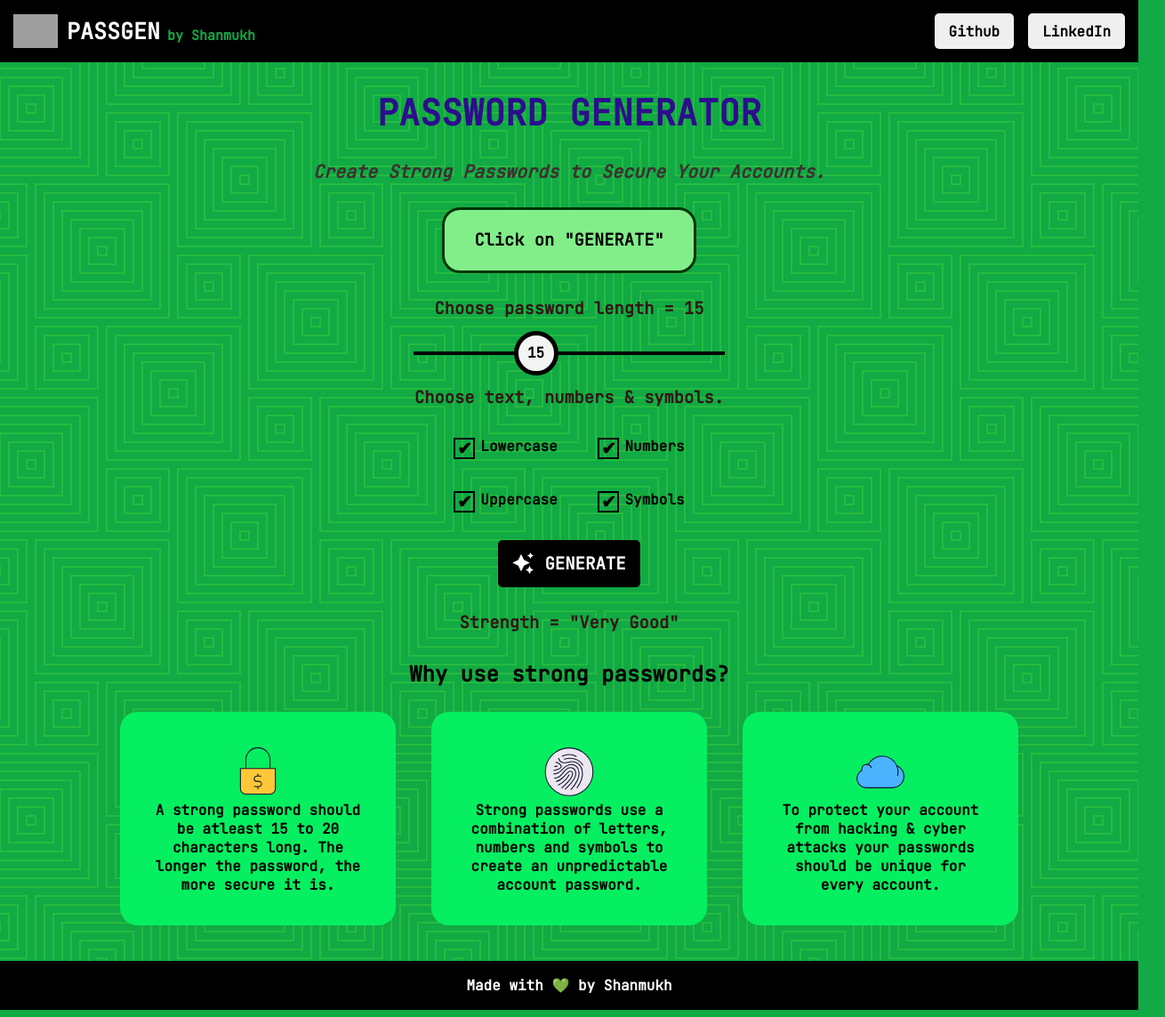
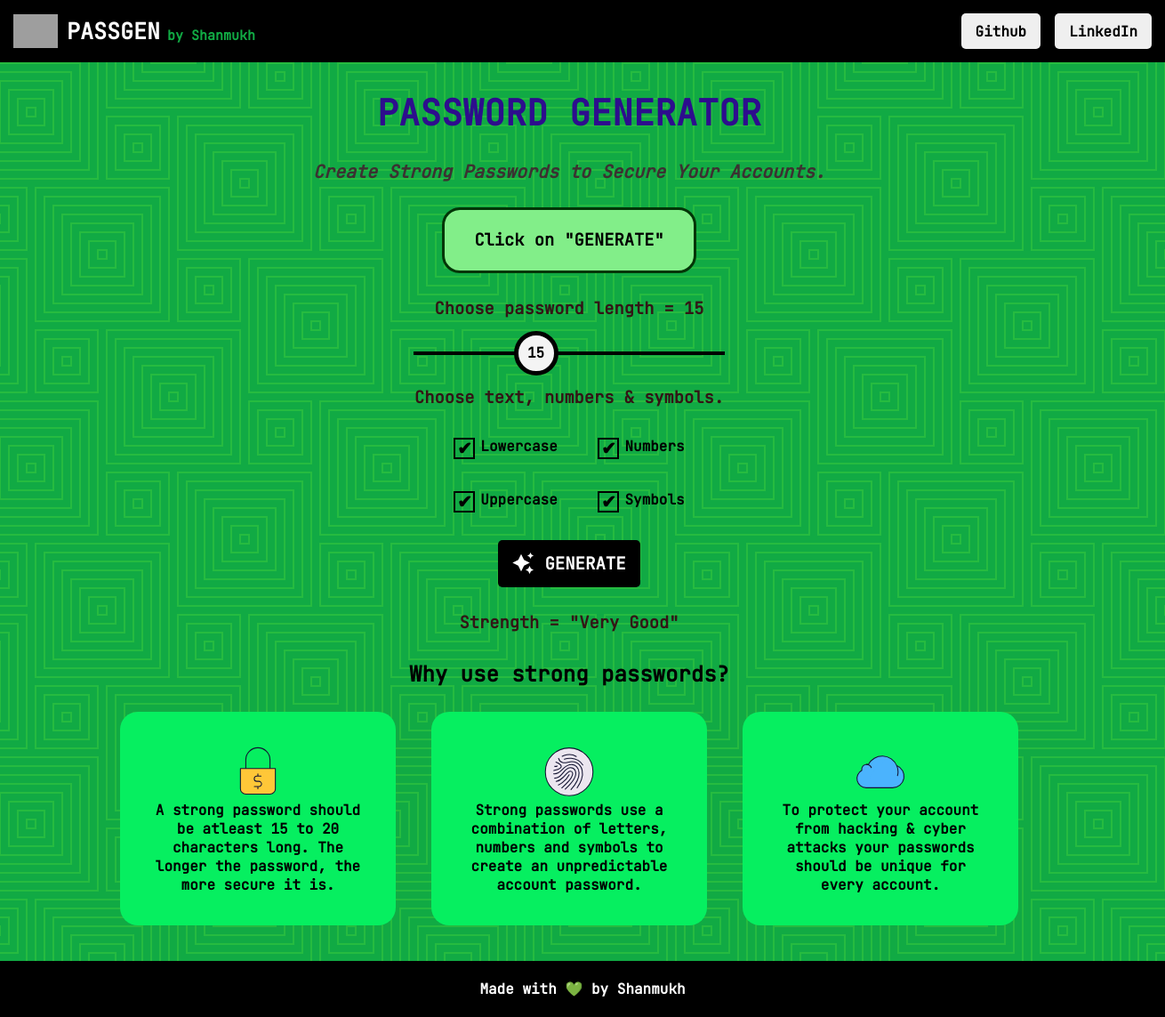
Before and after one commit to Shanmukh025/PassGen, a React (Vite) app: page / in a window 1280 px wide. Shown: the whole page at 89% size, 1310 px wide, since content can reach past the window. Built offline with nearby package versions, Linux system fonts and the light colour scheme; grey boxes are pictures that could not be loaded.

Commit message:
fixed footer

```diff
--- a/src/App.css
+++ b/src/App.css
@@ -40,7 +40,7 @@ body {
 }
 
 nav {
-  max-width: 100%;
+  width: 100%;
   display: flex;
   align-items: center;
   padding: 15px;
@@ -97,10 +97,10 @@ nav span {
 }
 
 footer {
-  max-width: 100%;
+  width: 100%;
   background-color: black;
   color: #fff;
-  padding: 1px;
+  padding: 5px 15px;
   text-align: center;
 }
 
```
